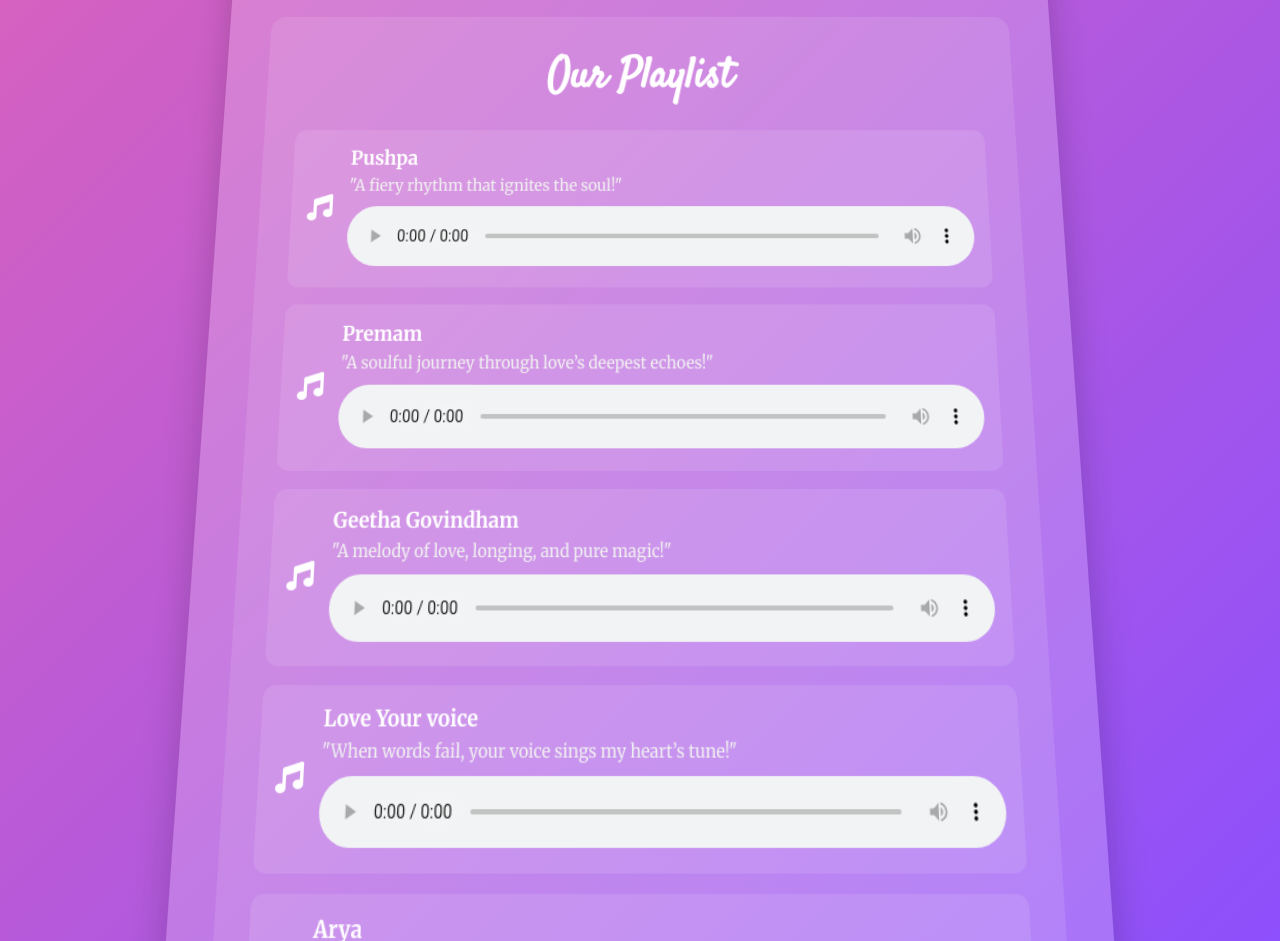
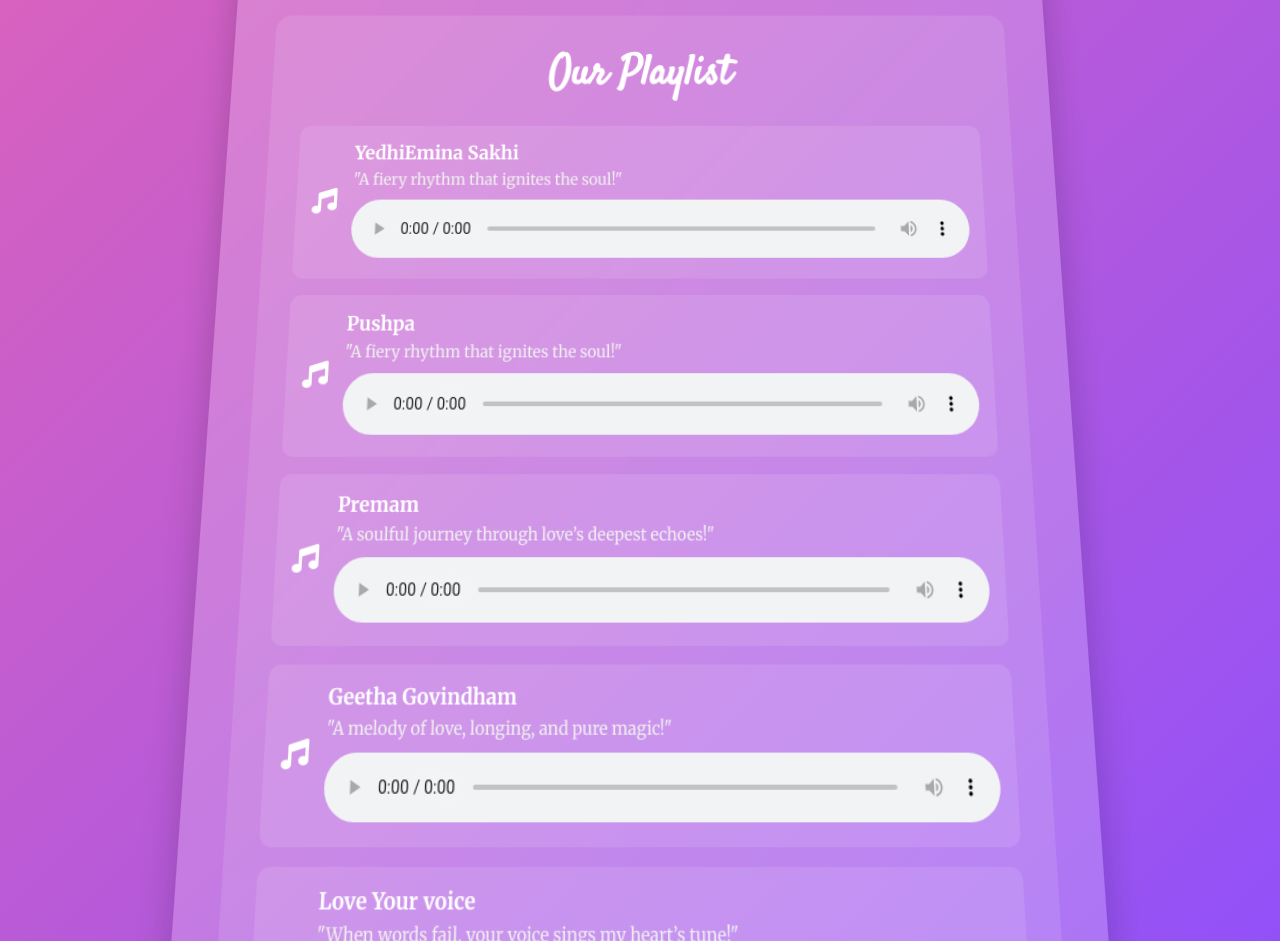
Before and after one commit to teddyxpuppy1/Kitten, a plain HTML site: page nextpage.html in a window 1280 px wide. Shown: the part 1268-2209 px from the top of the page. Drawn offline with Linux system fonts and the light colour scheme.

Commit message:
Update nextpage.html

```diff
--- a/nextpage.html
+++ b/nextpage.html
@@ -277,6 +277,17 @@
                 <div class="song-item">
                     <div class="song-icon"><i class="fas fa-music"></i></div>
                     <div class="song-details">
+                        <h3>YedhiEmina Sakhi</h3>
+                        <p> "A fiery rhythm that ignites the soul!"</p>
+                        <audio class="audio-player" controls>
+                            <source src="07 - Yedemaina Sakhi.mp3" type="audio/mpeg">
+                            Your browser does not support the audio element.
+                        </audio>
+                    </div>
+                </div>
+                <div class="song-item">
+                    <div class="song-icon"><i class="fas fa-music"></i></div>
+                    <div class="song-details">
                         <h3>Pushpa</h3>
                         <p> "A fiery rhythm that ignites the soul!"</p>
                         <audio class="audio-player" controls>
```
